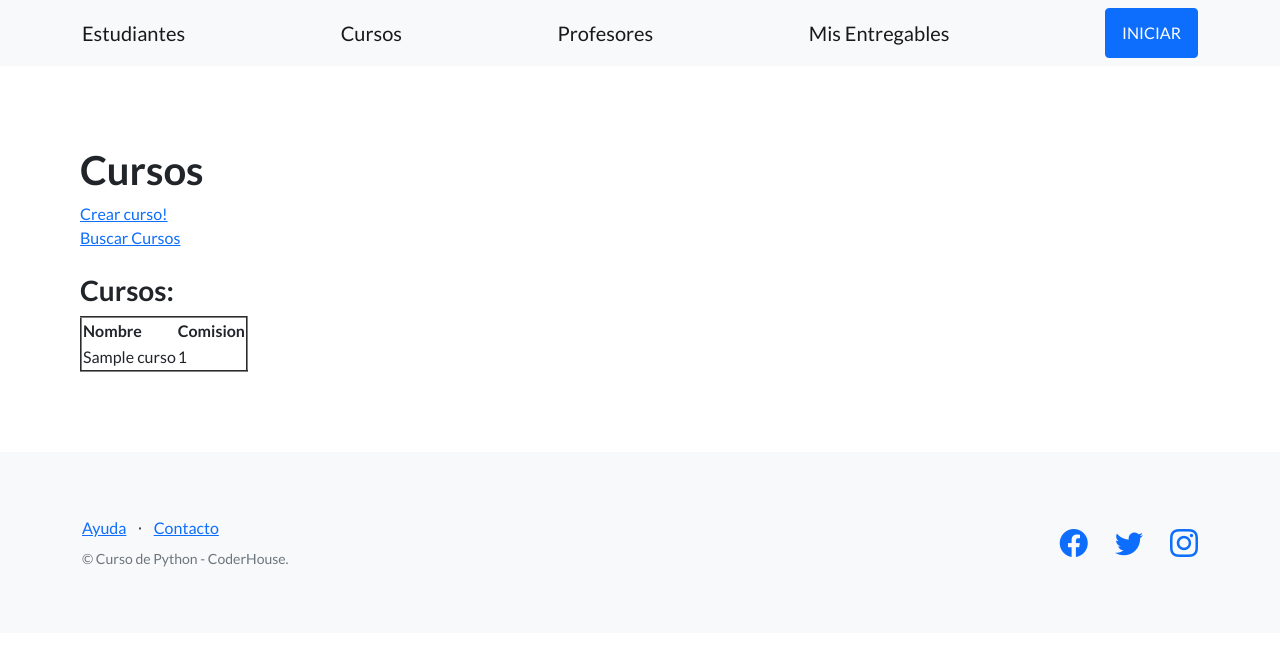
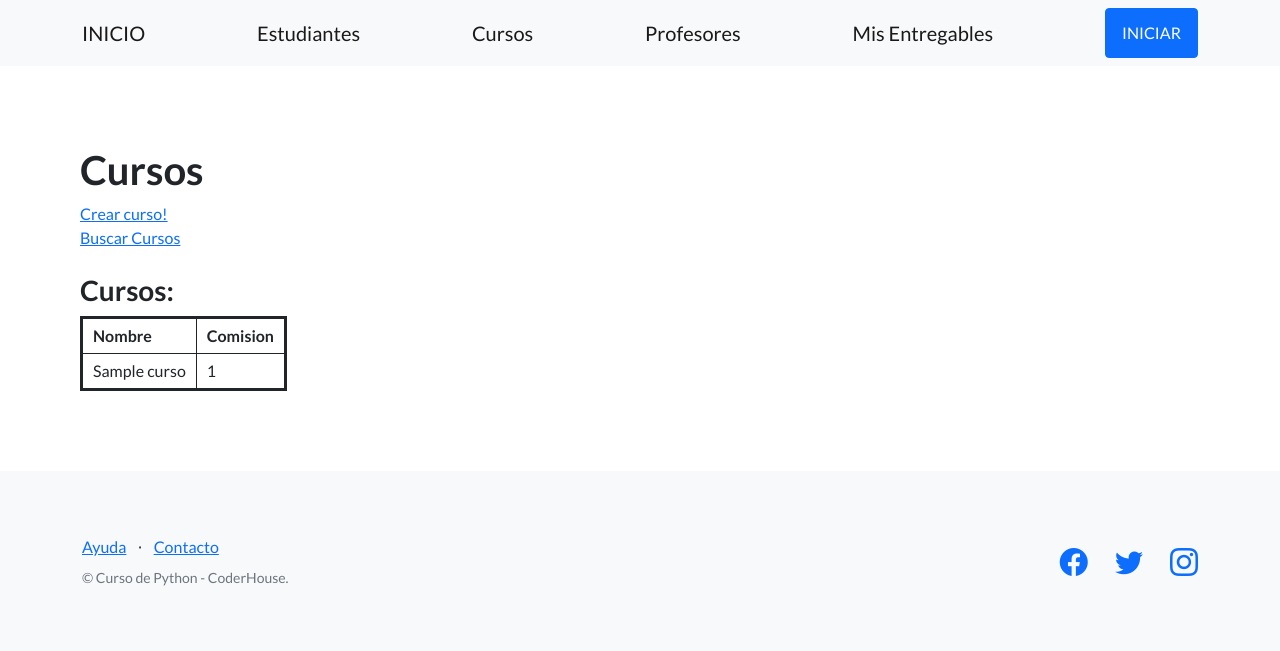
Before and after one commit to pedrorojasg/41220_django, a Django app: page /plataforma-coder/cursos/ in a window 1280 px wide. Shown: the top 651 px of the page. Run offline with Django 3.2, Linux system fonts and the light colour scheme; tables that the repository leaves empty hold one stand-in row (values such as "Sample post"); some libraries are stand-ins or nearby versions.

Commit message:
Mejoras estilo tabla

```diff
--- a/AppCoder/templates/AppCoder/cursos.html
+++ b/AppCoder/templates/AppCoder/cursos.html
@@ -1,4 +1,17 @@
 {% extends "AppCoder/plantilla_base.html" %}
+
+{% block style_block %}
+<style>
+  table.coder-table {
+    border:3px solid;
+  }
+  th,
+  td {
+    border:1px solid;
+    padding:5px 10px;
+  }
+</style>
+{% endblock style_block %}
 
 {% block contenido_base %}
 
@@ -10,14 +23,15 @@
 <br><br>
 <h3>Cursos:</h3>
 
-<table border="2">
+<table class="coder-table">
+  <tbody>
     <tr>
-    <td>
-      <b>Nombre</b>
-    </td>
-    <td>
-      <b>Comision</b>
-    </td>
+      <th>
+        <strong>Nombre</strong>
+      </th>
+      <th>
+        <strong>Comision</strong>
+      </th>
     </tr>
     {% for curso in cursos %}
     <tr>
@@ -25,6 +39,7 @@
       <td>{{curso.comision}}</td>
     </tr>
     {% endfor %}
+  </tbody>
 </table>
 
 {% endblock contenido_base %}
--- a/AppCoder/templates/AppCoder/plantilla_base.html
+++ b/AppCoder/templates/AppCoder/plantilla_base.html
@@ -18,21 +18,25 @@
         <!-- Core theme CSS (includes Bootstrap)-->
         <link href="{% static 'AppCoder/css/styles.css' %}" rel="stylesheet" />
 
+        {% block style_block %}
+        {% endblock style_block %}
+
     </head>
 
     <body>
         <!-- Navigation-->
         <nav class="navbar navbar-light bg-light static-top">
             <div class="container">
+                <a class="navbar-brand" href="{% url 'inicio' %}">INICIO</a>
                 <a class="navbar-brand" href="{% url 'estudiantes' %}">Estudiantes</a>
                 <a class="navbar-brand" href="{% url 'cursos' %}">Cursos</a>
                 <a class="navbar-brand" href="{% url 'profesores' %}">Profesores</a>
-                <a class="navbar-brand" href=""{% url 'entregables' %}">Mis Entregables</a>
+                <a class="navbar-brand" href="{% url 'entregables' %}">Mis Entregables</a>
                 <a class="btn btn-primary" href="#signup">INICIAR</a>
             </div>
         </nav>
 
-        <section style="margin:80px;">
+        <section style="padding:80px;">
             {% block contenido_base %}
             {% endblock contenido_base %}
         </section>
--- a/AppCoder/urls.py
+++ b/AppCoder/urls.py
@@ -3,7 +3,7 @@ from django.urls import path
 from AppCoder import views
 
 urlpatterns = [
-    path('', views.inicio), #esta era nuestra primer view
+    path('', views.inicio, name="inicio"),
     path('cursos/', views.cursos, name="cursos"),
     path('profesores/', views.profesores, name="profesores"),
     path('estudiantes/', views.estudiantes, name="estudiantes"),
--- a/AppCoder/views.py
+++ b/AppCoder/views.py
@@ -1,18 +1,10 @@
 from typing import Dict
 
-from django.shortcuts import render, HttpResponse
+from django.shortcuts import render
 from django.http import HttpResponse
 
 from AppCoder.models import Curso
 from AppCoder.forms import CursoFormulario
-
-
-def curso(request):
-      curso =  Curso(nombre="Desarrollo web", camada="19881")
-      curso.save()
-      documentoDeTexto = f"--->Curso: {curso.nombre}   Camada: {curso.camada}"
-
-      return HttpResponse(documentoDeTexto)
 
 
 def inicio(request):
```
Also changed, not shown: AppCoder/templates/AppCoder/inicio.html (+1 -21 lines). Lines whose indentation alone changed are shown as unchanged.
